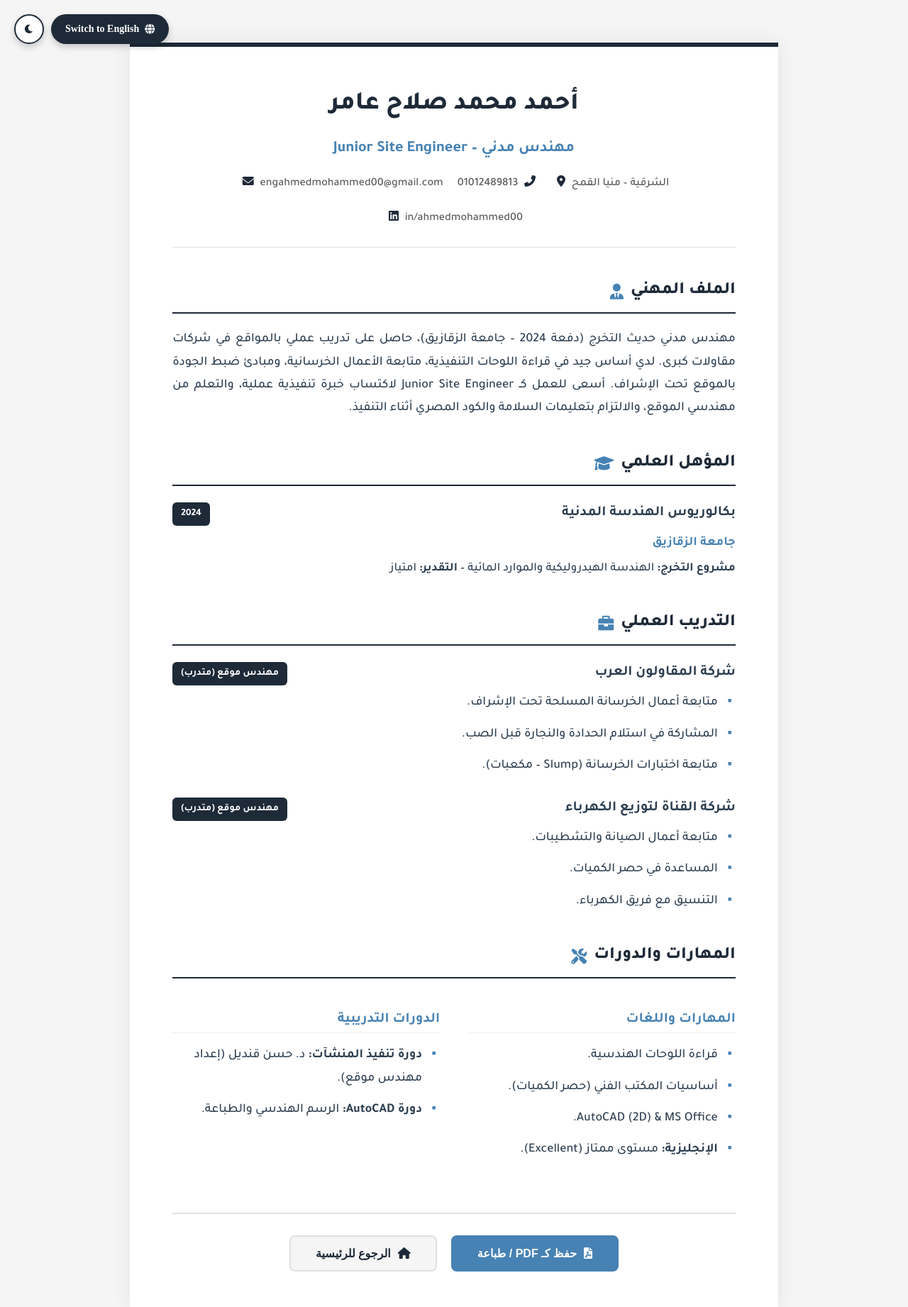
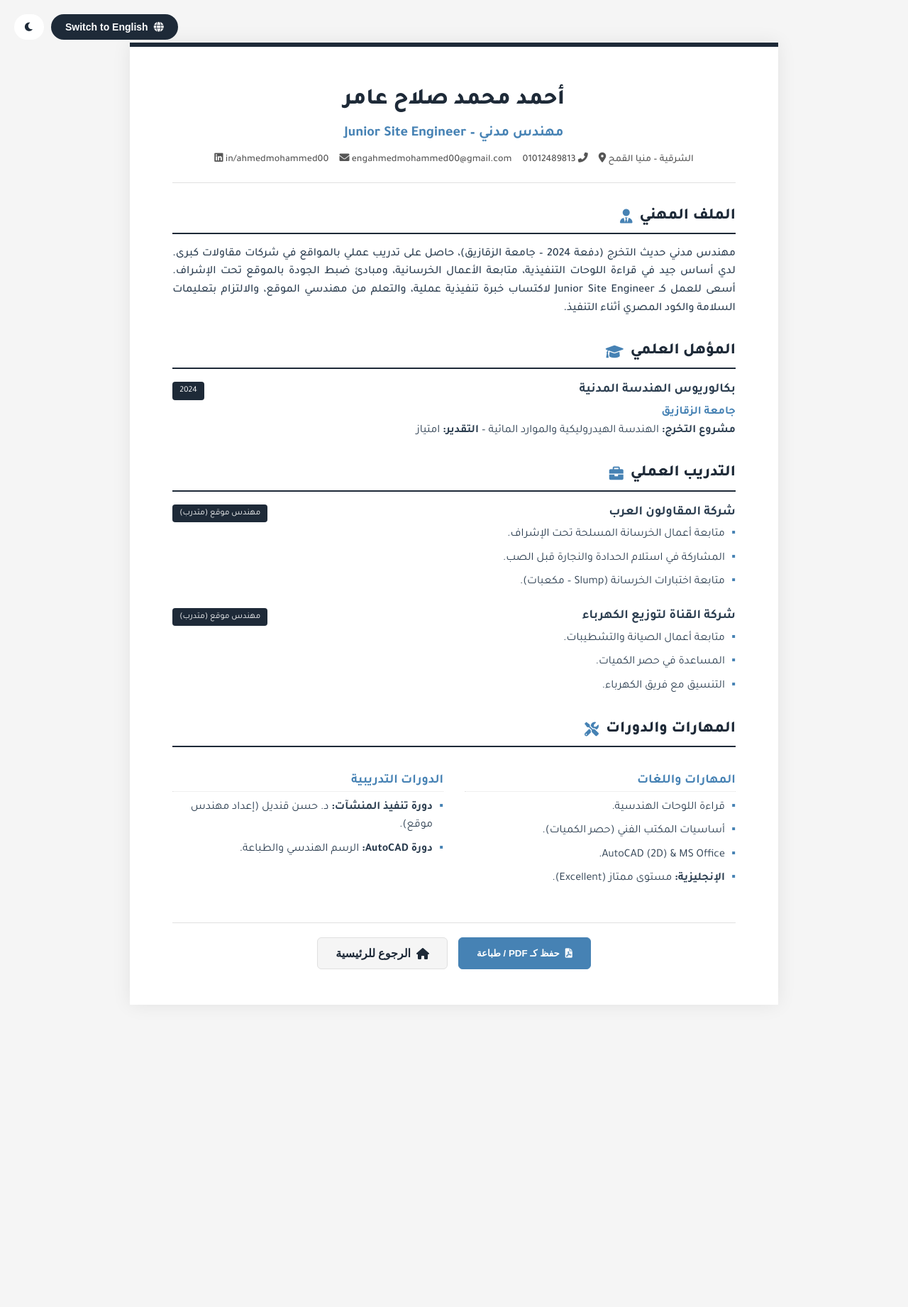
Before and after one commit to EngAhmedMo/EngAhmedMo.github.io, a plain HTML site: page cv.html in a window 1280 px wide. Shown: the whole page at 71% size. After the commit the page ends 1526 px from the top, so only its background shows below. Drawn offline with Linux system fonts and the light colour scheme.

Commit message:
Add files via upload

```diff
--- a/cv.html
+++ b/cv.html
@@ -10,29 +10,24 @@
     <title>Ahmed Mohamed Salah Amer - Civil Engineer</title>
 
     <style>
-        /* RESTORED FONTS: Tajawal (Arabic) & Roboto (English) */
+        /* FONTS */
         @import url('https://fonts.googleapis.com/css2?family=Tajawal:wght@300;400;500;700;800&family=Roboto:wght@300;400;500;700&display=swap');
 
         :root {
-            /* PALETTE */
             --primary-color: #1e2a38;
             --secondary-color: #4682b4;
-            --accent-color: #4682b4;
-
             --text-color: #2c3e50;
             --text-light: #555;
             --bg-color: #f5f5f5;
             --container-bg: #fff;
             --border-color: #e0e0e0;
-            --shadow: rgba(0,0,0,0.08);
             --header-border: #1e2a38;
         }
 
-        /* Dark Theme Variables */
+        /* Dark Theme */
         [data-theme="dark"] {
             --primary-color: #90caf9;
             --secondary-color: #64b5f6;
-            --accent-color: #64b5f6;
             --text-color: #e0e0e0;
             --text-light: #bbbbbb;
             --bg-color: #121212;
@@ -52,223 +47,134 @@
             -webkit-font-smoothing: antialiased;
         }
 
-        /* --- Main Container --- */
         .cv-container {
             max-width: 210mm;
             width: 100%;
             background: var(--container-bg);
             padding: 50px 60px;
-            box-shadow: 0 0 25px var(--shadow);
+            box-shadow: 0 0 25px rgba(0,0,0,0.08);
             border-top: 6px solid var(--header-border);
             position: relative;
             margin-bottom: 50px;
         }
 
-        /* --- Floating Controls --- */
-        .controls {
-            position: fixed;
-            top: 20px; left: 20px; z-index: 1000;
-            display: flex; gap: 10px;
+        /* Controls & Buttons */
+        .controls { position: fixed; top: 20px; left: 20px; z-index: 1000; display: flex; gap: 10px; }
+        .btn-float {
+            background-color: var(--primary-color); color: #fff; border: none;
+            padding: 10px 20px; border-radius: 30px; cursor: pointer;
+            font-weight: 700; display: flex; align-items: center; gap: 8px; font-size: 14px;
+        }
+        .theme-btn {
+            background-color: var(--container-bg); color: var(--primary-color);
+            border: 2px solid --primary-color; padding: 10px; width: 42px; justify-content: center;
         }
 
-        .btn-float {
-            background-color: var(--primary-color);
-            color: #fff;
-            border: none;
-            padding: 10px 20px;
-            border-radius: 30px;
-            cursor: pointer;
-            font-family: inherit;
-            font-weight: 700;
-            box-shadow: 0 4px 10px rgba(0,0,0,0.2);
-            display: flex; align-items: center; gap: 8px;
-            font-size: 14px;
+        /* Typography Defaults */
+        .cv-ar { font-family: 'Tajawal', sans-serif; line-height: 1.6; }
+        .cv-en { font-family: 'Roboto', sans-serif; line-height: 1.5; display: none; }
+
+        header { text-align: center; margin-bottom: 30px; border-bottom: 1px solid var(--border-color); padding-bottom: 20px; }
+        h1 { color: var(--primary-color); margin: 0 0 5px; font-size: 32px; font-weight: 800; text-transform: uppercase; }
+        .job-role { font-size: 20px; color: var(--secondary-color); font-weight: 700; display: block; margin-bottom: 10px; }
+        .contact-info { font-size: 14px; color: var(--text-light); display: flex; justify-content: center; gap: 15px; flex-wrap: wrap; font-weight: 500; }
+        .contact-info a { text-decoration: none; color: inherit; }
+
+        .section { margin-bottom: 30px; }
+        h2 {
+            color: var(--primary-color); font-size: 22px;
+            border-bottom: 2px solid var(--primary-color); padding-bottom: 5px; margin-bottom: 15px;
+            display: flex; align-items: center; font-weight: 800; text-transform: uppercase;
         }
-        .theme-btn {
-            background-color: var(--container-bg);
-            color: var(--primary-color);
-            border: 2px solid var(--primary-color);
-            padding: 10px; width: 42px; height: 42px;
-            justify-content: center;
+        h2 i { color: var(--secondary-color); margin: 0 10px; font-size: 20px; }
+
+        p { margin-bottom: 10px; text-align: justify; font-size: 16px; font-weight: 500; }
+
+        .item { margin-bottom: 20px; }
+        .item-header { display: flex; justify-content: space-between; align-items: baseline; margin-bottom: 5px; }
+        .item-title { font-size: 18px; font-weight: 700; }
+        .date-badge { font-size: 12px; background-color: var(--primary-color); color: #fff; padding: 3px 10px; border-radius: 4px; }
+        .institution { font-size: 16px; font-weight: 600; color: var(--secondary-color); }
+
+        ul { margin: 0; list-style: none; padding: 0; }
+        li { position: relative; margin-bottom: 8px; font-size: 16px; }
+        .cv-ar ul { padding-right: 15px; } .cv-ar li::before { content: "▪"; position: absolute; right: -15px; color: var(--secondary-color); }
+        .cv-en ul { padding-left: 15px; } .cv-en li::before { content: "▪"; position: absolute; left: -15px; color: var(--secondary-color); }
+
+        .grid-container { display: grid; grid-template-columns: 1fr 1fr; gap: 30px; }
+        .grid-col h3 { font-size: 18px; color: var(--secondary-color); margin-bottom: 10px; border-bottom: 1px dotted var(--border-color); }
+
+        /* Footer */
+        .footer-actions { margin-top: 40px; border-top: 1px solid var(--border-color); padding-top: 20px; display: flex; justify-content: center; gap: 15px; }
+        .footer-btn {
+            display: inline-flex; align-items: center; gap: 8px; text-decoration: none;
+            background: var(--bg-color); color: var(--primary-color); padding: 12px 25px;
+            border-radius: 6px; border: 1px solid var(--border-color); font-weight: 700; cursor: pointer;
         }
-
-        /* --- TYPOGRAPHY --- */
-        .cv-ar { font-family: 'Tajawal', sans-serif; line-height: 1.8; }
-        .cv-en { font-family: 'Roboto', sans-serif; line-height: 1.7; display: none; }
-
-        header { text-align: center; margin-bottom: 40px; border-bottom: 1px solid var(--border-color); padding-bottom: 25px; }
-
-        h1 {
-            color: var(--primary-color);
-            margin: 0 0 10px 0;
-            font-size: 36px;
-            text-transform: uppercase;
-            font-weight: 800;
-        }
-
-        .job-role {
-            font-size: 22px;
-            color: var(--secondary-color);
-            font-weight: 700;
-            margin-bottom: 15px;
-            display: block;
-        }
-
-        .contact-info {
-            font-size: 16px;
-            color: var(--text-light);
-            display: flex; justify-content: center; gap: 20px; flex-wrap: wrap;
-            font-weight: 500;
-        }
-        .contact-info a { text-decoration: none; color: inherit; }
-        .contact-info i { color: var(--primary-color); margin: 0 5px; }
-
-        .section { margin-bottom: 40px; }
-
-        h2 {
-            color: var(--primary-color);
-            font-size: 24px;
-            border-bottom: 2px solid var(--primary-color);
-            padding-bottom: 8px;
-            margin-bottom: 20px;
-            display: flex; align-items: center;
-            text-transform: uppercase;
-            font-weight: 800;
-        }
-        h2 i { color: var(--secondary-color); font-size: 22px; margin: 0 10px; }
-
-        p {
-            margin-bottom: 15px;
-            text-align: justify;
-            font-size: 18px;
-            color: var(--text-color);
-            font-weight: 500;
-        }
-
-        .item { margin-bottom: 25px; }
-        .item-header { display: flex; justify-content: space-between; align-items: baseline; margin-bottom: 8px; }
-        .item-title { font-size: 20px; font-weight: 700; color: var(--text-color); }
-
-        .date-badge {
-            font-size: 14px;
-            font-weight: 700; color: #fff;
-            background-color: var(--primary-color);
-            padding: 4px 12px; border-radius: 6px;
-        }
-
-        .institution { font-size: 18px; font-weight: 600; color: var(--secondary-color); }
-        .details { margin-top: 5px; font-size: 17px; color: var(--text-color); font-weight: 500; }
-
-        /* Lists */
-        ul { margin: 0; list-style: none; }
-        li { position: relative; margin-bottom: 12px; font-size: 18px; color: var(--text-color); font-weight: 500; }
-
-        .cv-ar ul { padding-right: 25px; }
-        .cv-ar ul li::before { content: "▪"; color: var(--secondary-color); position: absolute; right: -20px; font-size: 18px; }
-
-        .cv-en ul { padding-left: 25px; }
-        .cv-en ul li::before { content: "▪"; color: var(--secondary-color); position: absolute; left: -20px; font-size: 18px; }
-
-        .grid-container { display: grid; grid-template-columns: 1fr 1fr; gap: 40px; }
-        .grid-col h3 {
-            font-size: 20px;
-            color: var(--secondary-color);
-            margin-bottom: 15px;
-            border-bottom: 1px dotted var(--border-color);
-            font-weight: 700;
-        }
-
-        /* Footer Actions */
-        .footer-actions {
-            margin-top: 60px;
-            padding-top: 30px;
-            border-top: 2px solid var(--border-color);
-            display: flex;
-            justify-content: center;
-            gap: 20px;
-        }
-
-        .footer-btn {
-            display: inline-flex; align-items: center; gap: 10px;
-            text-decoration: none;
-            background-color: var(--bg-color);
-            color: var(--primary-color);
-            padding: 14px 35px;
-            border-radius: 8px;
-            font-weight: 700;
-            border: 2px solid var(--border-color);
-            transition: all 0.2s ease;
-            font-size: 16px;
-            cursor: pointer;
-        }
-        .footer-btn:hover {
-            background-color: var(--primary-color);
-            color: #fff;
-        }
-        .footer-btn.primary {
-            background-color: var(--secondary-color);
-            color: #fff;
-            border-color: var(--secondary-color);
-        }
-        .footer-btn.primary:hover {
-            background-color: #2980b9;
-        }
+        .footer-btn.primary { background: var(--secondary-color); color: #fff; border-color: var(--secondary-color); }
 
         /* Responsive */
         @media (max-width: 600px) {
             .grid-container { grid-template-columns: 1fr; }
             .cv-container { padding: 30px 20px; }
             .item-header { flex-direction: column; gap: 5px; }
-            .controls { top: 10px; left: 10px; flex-direction: column; }
+            .controls { flex-direction: column; }
         }
 
-        /* --- MOBILE PRINT OPTIMIZATION --- */
+        /* --- AGGRESSIVE PRINT SETTINGS --- */
         @media print {
+            /* 1. Reset Page */
             @page {
                 size: A4;
-                margin: 0; /* Let body handle margins */
+                margin: 10mm; /* Fixed margins for the paper */
             }
 
+            /* 2. Reset Body */
             html, body {
                 width: 210mm;
                 height: 100%;
                 margin: 0 !important;
                 padding: 0 !important;
                 background: white;
+                /* CRITICAL: Stop Mobile Inflation */
+                -webkit-text-size-adjust: none;
+                text-size-adjust: none;
             }
 
+            /* 3. Container Full Width */
             .cv-container {
-                box-shadow: none;
-                border: none;
-                margin: 0 auto !important;
                 width: 100% !important;
                 max-width: 100% !important;
-                padding: 15mm !important; /* REDUCED PADDING FOR MOBILE */
+                margin: 0 !important;
+                padding: 0 !important;
+                border: none !important;
+                box-shadow: none !important;
             }
 
-            .controls, .footer-actions { display: none !important; }
+            /* 4. Hide UI */
+            .controls, .footer-actions, button { display: none !important; }
 
-            /* FORCE BLACK & WHITE */
-            body { -webkit-print-color-adjust: exact; }
-            a { text-decoration: none; color: #000 !important; }
+            /* 5. Force Font Sizes (pt units are physical, px are pixels) */
+            h1 { font-size: 24pt !important; margin-bottom: 5pt; }
+            .job-role { font-size: 14pt !important; margin-bottom: 10pt; }
+            h2 { font-size: 16pt !important; margin-top: 15pt; border-bottom-width: 1pt; }
+            .item-title { font-size: 13pt !important; }
+            p, li, .institution { font-size: 11pt !important; line-height: 1.4; }
+            .date-badge { font-size: 9pt !important; padding: 2pt 6pt; border: 1px solid #000; color: #000 !important; }
 
-            /* ANTI-SPLIT LOGIC */
-            .item, li, h2, p {
-                page-break-inside: avoid;
-                break-inside: avoid;
-            }
+            /* 6. Colors to Black */
+            body { -webkit-print-color-adjust: exact; color: #000; }
+            a { color: #000 !important; text-decoration: none; }
 
-            /* FORCE PAGE BREAK FOR 2ND ITEM (If needed) */
+            /* 7. Anti-Split Logic */
+            .item, li, p { page-break-inside: avoid; break-inside: avoid; }
+
+            /* 8. FORCE PAGE BREAK (Double Command) */
             .print-break {
-                page-break-before: always;
-                break-before: page;
-                margin-top: 20px;
+                page-break-before: always !important; /* Old Browsers */
+                break-before: page !important;        /* New Browsers */
+                margin-top: 20pt;
                 display: block;
-            }
-
-            /* MOBILE SCALING FIX */
-            body {
-                zoom: 92%; /* Shrinks content slightly to fit mobile A4 renderer */
             }
         }
     </style>
@@ -335,7 +241,7 @@
                     </ul>
                 </div>
 
-                <!-- Print Break for Arabic -->
+                <!-- Print Break applied here -->
                 <div class="item print-break">
                     <div class="item-header">
                         <span class="item-title">شركة القناة لتوزيع الكهرباء</span>
@@ -420,7 +326,7 @@
                     </ul>
                 </div>
 
-                <!-- Print Break for English -->
+                <!-- Print Break applied here -->
                 <div class="item print-break">
                     <div class="item-header">
                         <span class="item-title">Canal Electricity Distribution Company</span>
@@ -513,11 +419,6 @@
                 localStorage.setItem('theme', 'dark');
             }
         }
-
-        const savedTheme = localStorage.getItem('theme');
-        if (savedTheme === 'dark') {
-            document.documentElement.setAttribute('data-theme', 'dark');
-        }
     </script>
 </body>
 </html>
```
